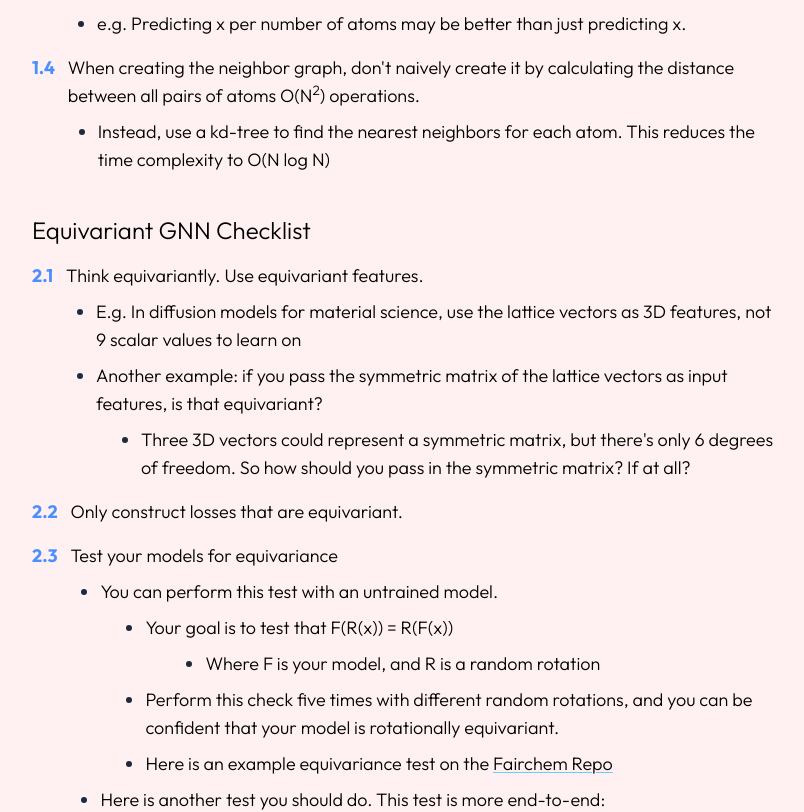
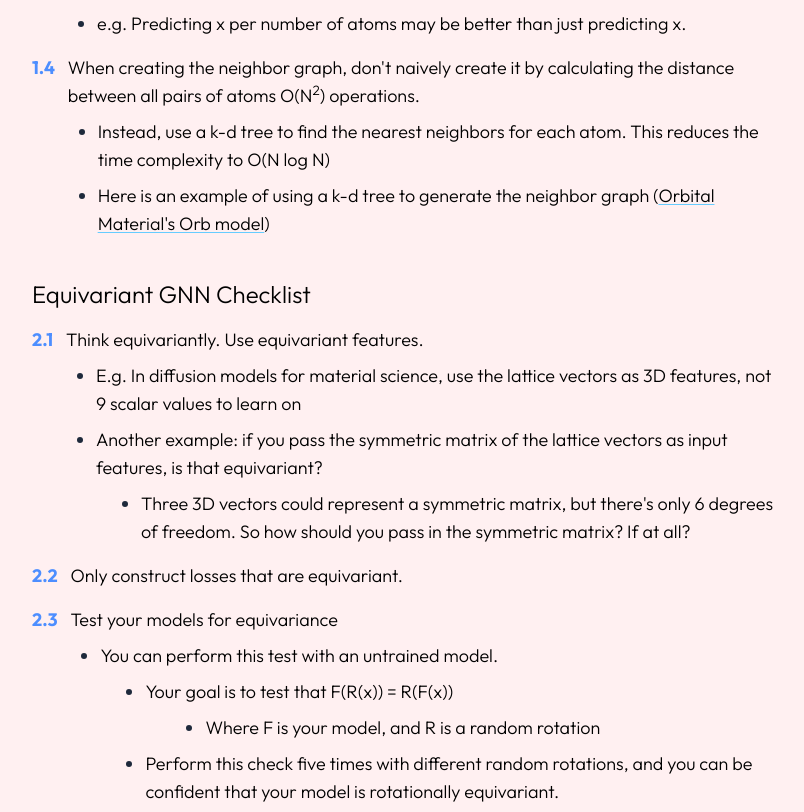
Before and after one commit to chongcurtis/chongcurtis.github.io, a Next.js app: page /materials/egnn_checklist in a window 1280 px wide. Shown: the part 822-1634 px from the top of the page, without its empty margins (236-1040 px from the left). Built offline with nearby package versions, Linux system fonts and the light colour scheme.

Commit message:
improve checklist

```diff
--- a/src/pages/materials/egnn_checklist.tsx
+++ b/src/pages/materials/egnn_checklist.tsx
@@ -120,8 +120,20 @@ export default function EgnnChecklist() {
                             {
                                 content: (
                                     <p>
-                                        Instead, use a kd-tree to find the nearest neighbors for
+                                        Instead, use a k-d tree to find the nearest neighbors for
                                         each atom. This reduces the time complexity to O(N log N)
+                                    </p>
+                                ),
+                            },
+                            {
+                                content: (
+                                    <p>
+                                        Here is an example of using a k-d tree to generate the
+                                        neighbor graph (
+                                        <DecoratedLink href="https://github.com/orbital-materials/orb-models/blob/main/orb_models/forcefield/featurization_utilities.py#L334">
+                                            Orbital Material's Orb model
+                                        </DecoratedLink>
+                                        )
                                     </p>
                                 ),
                             },
@@ -417,11 +429,11 @@ export default function EgnnChecklist() {
                     {
                         beforeContent: "4.2",
                         content:
-                            "Periodic boundaries affect the loss. the norm of frac_x isn't just target frac_x - actual_frac_x",
+                            "Periodic boundaries affect the loss. the error of pred_frac_x isn't abs(target_frac_x - pred_frac_x)",
                         children: [
                             {
                                 content:
-                                    "Cause if your model predicted 0.1, but the target frac_coord is 0.9, your model's prediction is NOT 0.8 away. it's 0.2",
+                                    "Cause if your model predicted 0.1, but the target frac_coord is 0.9, your model's prediction is NOT off by 0.8. it's 0.2",
                             },
                         ],
                     },
```
